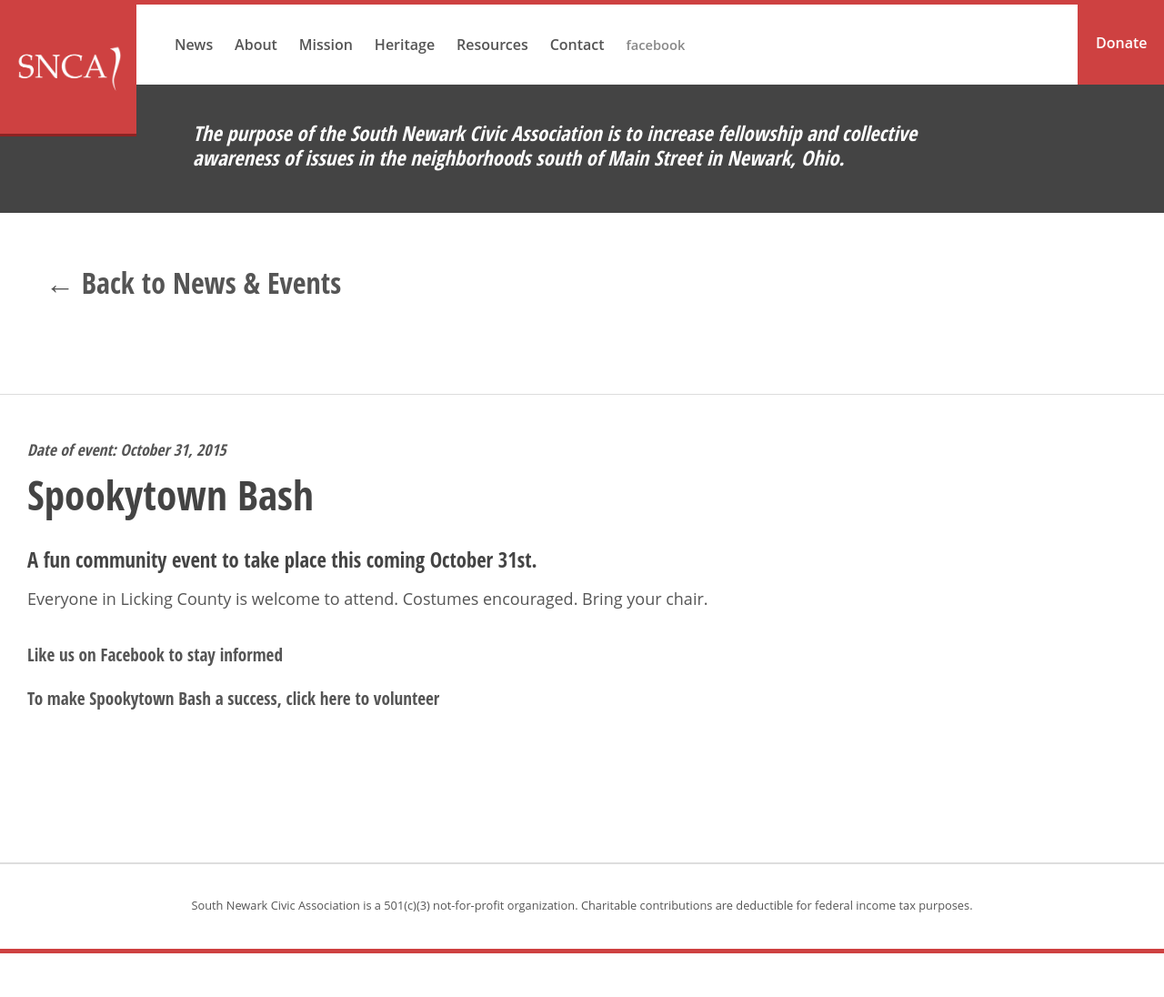
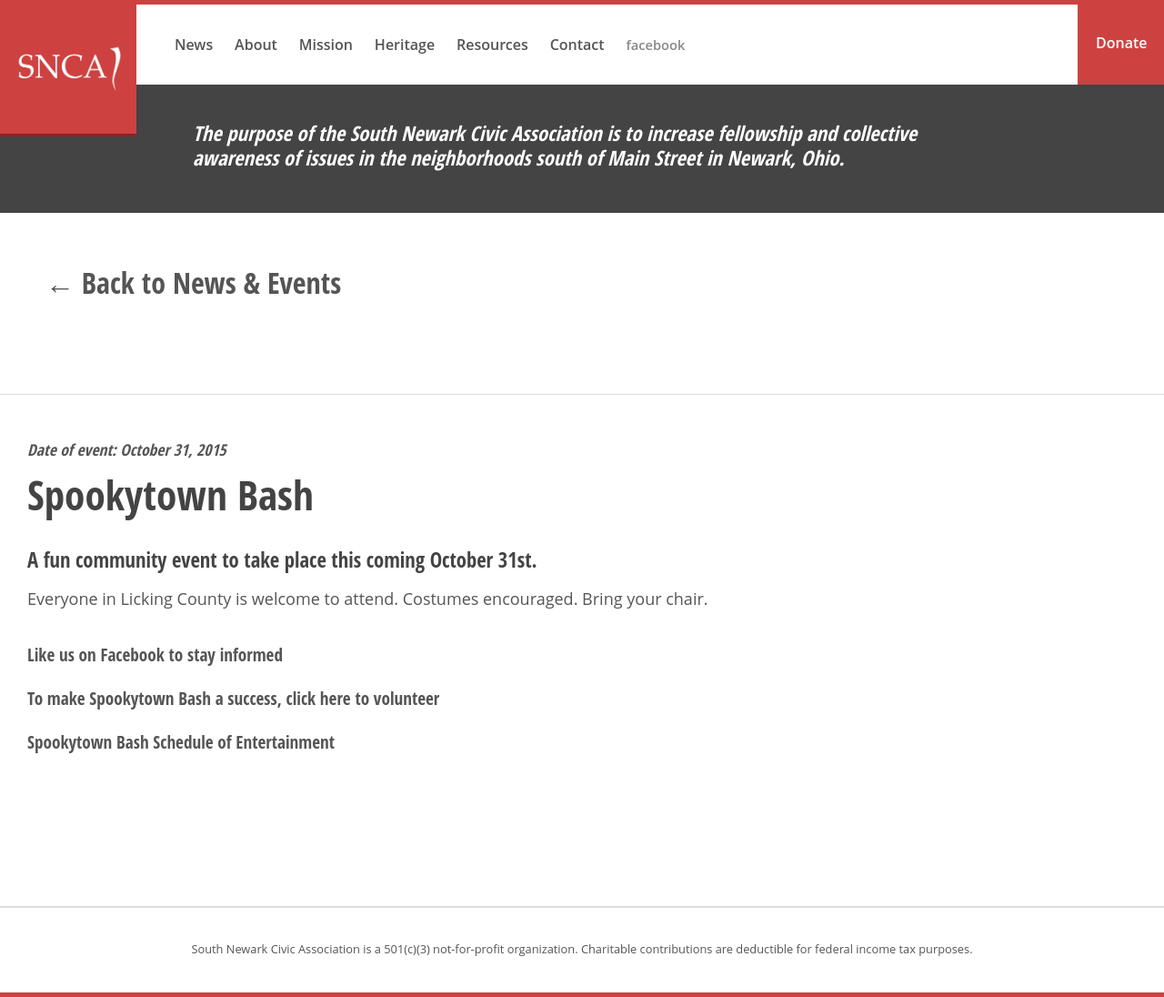
Before and after one commit to jeremyeblake/mysouthnewark, a Jekyll site: the page built from _posts/news/2015-09-17-spookytown-bash.md, in a window 1280 px wide. Shown: the whole page at 91% size. Built offline with Jekyll 4.4.1, drawn with Linux system fonts in a browser that asks for light colours; Markdown is read by kramdown in place of the engine named in the settings; before the commit the page ends 1048 px from its top, so only the background shows below that.

Commit message:
Updated 2015-09-17-spookytown-bash.md

```diff
--- a/_posts/news/2015-09-17-spookytown-bash.md
+++ b/_posts/news/2015-09-17-spookytown-bash.md
@@ -12,9 +12,12 @@ title: Spookytown Bash
 
 
 
+
 ### A fun community event to take place this coming October 31st.
 Everyone in Licking County is welcome to attend. Costumes encouraged. Bring your chair.
 
 #### [Like us on Facebook to stay informed](https://www.facebook.com/spookytownbash)
 
 #### [To make Spookytown Bash a success, click here to volunteer](https://docs.google.com/forms/d/1bATG3CeeLXxuwLz2nG_-IJixJIi03MLrCB4hjIbEcUI/viewform)
+
+#### [Spookytown Bash Schedule of Entertainment](https://drive.google.com/file/d/0Bx_PqMuyZVIya2tYYWlsNHRISms/view?ts=560e891b)
```
